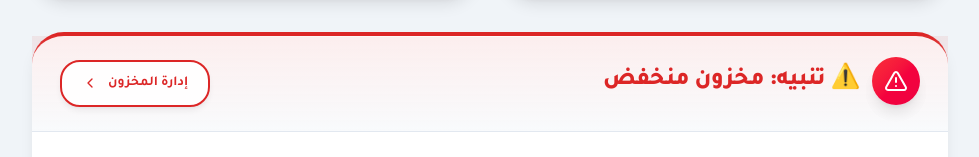
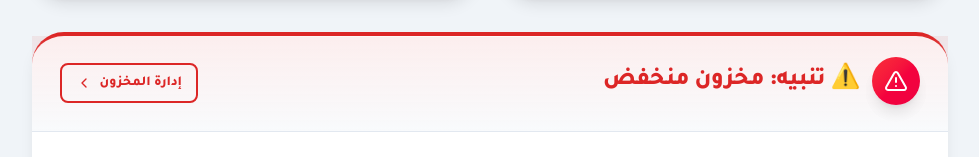
Before and after one commit to fantazia1110-design/BRAVO-new-sestym-, a Next.js app: page / in a window 1280 px wide. Shown: the part 2417-2574 px from the top of the page, without its empty margins (0-979 px from the left). Built offline with nearby package versions, Linux system fonts and the light colour scheme.

Commit message:
Fix: inventory button no longer uses btn-outline class - fully inline styled with red hover
Co-authored-by: arena-agent <297053741+arena-agent@users.noreply.github.com>

```diff
--- a/src/app/page.tsx
+++ b/src/app/page.tsx
@@ -481,9 +481,9 @@ export default function DashboardPage() {
             </span>
             ⚠️ تنبيه: مخزون منخفض
           </h2>
-          <div onClick={() => window.location.href = '/inventory'} className="btn btn-outline btn-sm group" style={{ borderColor: '#dc2626', color: '#dc2626', cursor: 'pointer', transition: 'all 0.2s' }} onMouseEnter={e => { e.currentTarget.style.background = '#dc2626'; e.currentTarget.style.color = '#fff'; e.currentTarget.style.borderColor = '#dc2626'; }} onMouseLeave={e => { e.currentTarget.style.background = 'transparent'; e.currentTarget.style.color = '#dc2626'; e.currentTarget.style.borderColor = '#dc2626'; }}>
+          <div onClick={() => window.location.href = '/inventory'} style={{ display: 'inline-flex', alignItems: 'center', gap: '0.5rem', padding: '0.4rem 0.85rem', borderRadius: '0.5rem', border: '2px solid #dc2626', color: '#dc2626', background: 'transparent', cursor: 'pointer', transition: 'all 0.2s', fontWeight: 800, fontSize: '0.85rem' }} onMouseEnter={e => { e.currentTarget.style.background = '#dc2626'; e.currentTarget.style.color = '#fff'; }} onMouseLeave={e => { e.currentTarget.style.background = 'transparent'; e.currentTarget.style.color = '#dc2626'; }}>
             إدارة المخزون
-            <ChevronLeft size={16} className="group-hover:-translate-x-1 transition-transform" />
+            <ChevronLeft size={16} />
           </div>
         </div>
         <div className="card-body">
```
